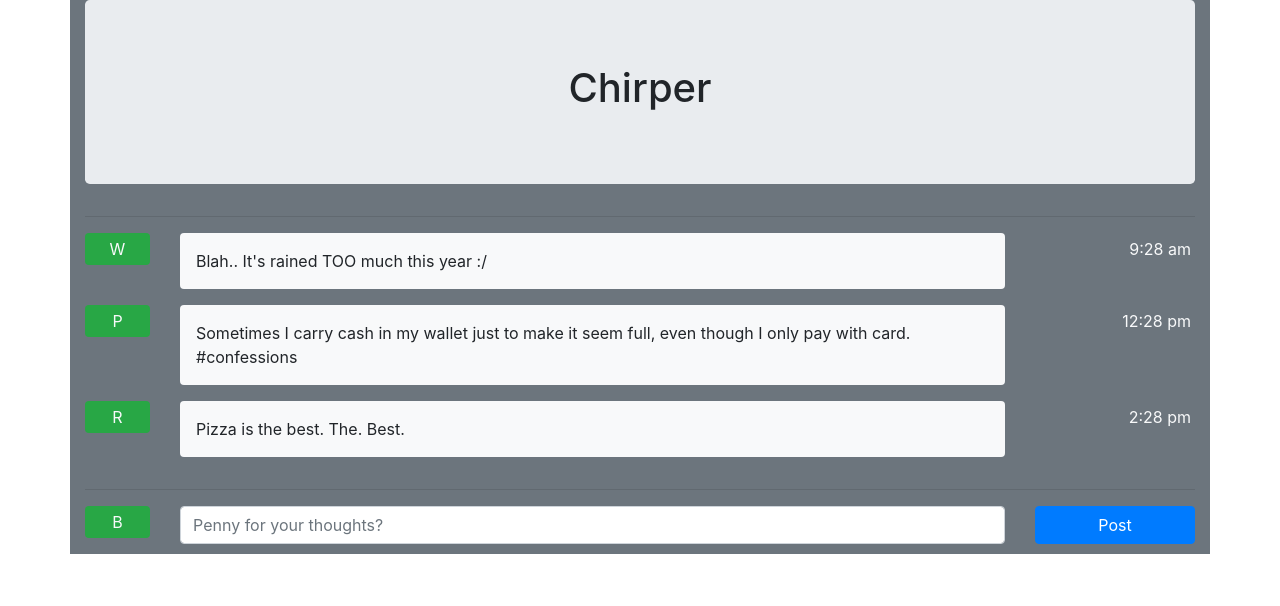
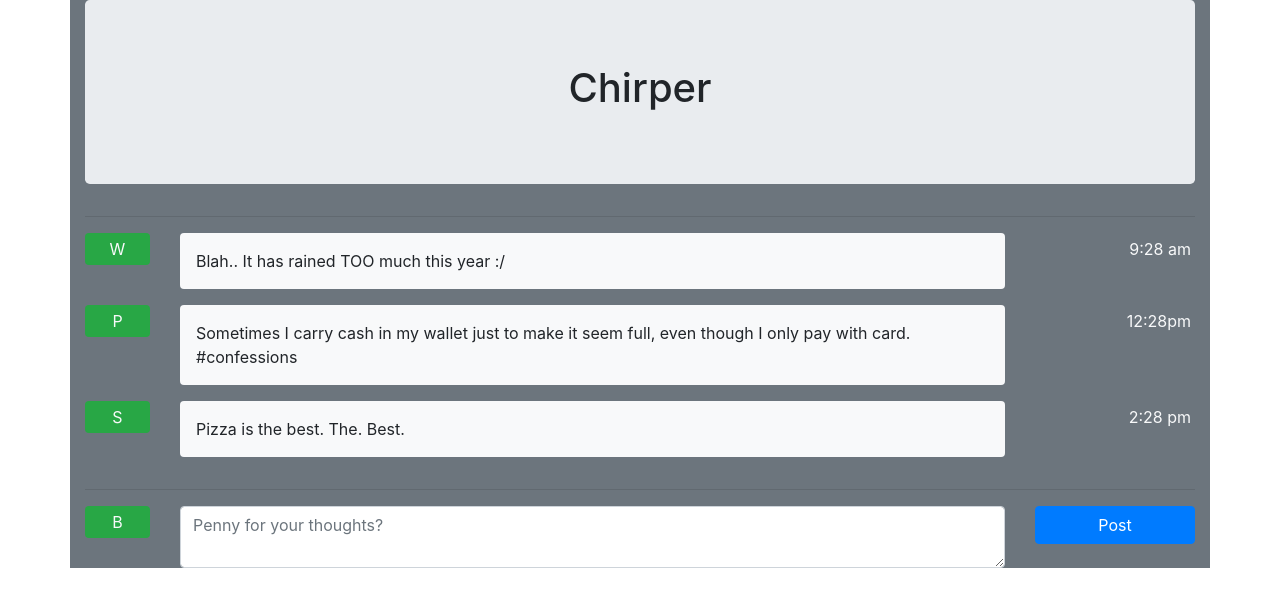
Before and after one commit to Bryantellius/Chirper, a React (Create React App) app in the folder chirper/: page / in a window 1280 px wide. Shown: the top 606 px of the page. Built offline with nearby package versions, Linux system fonts and the light colour scheme.

Commit message:
added Post-Action and Initial-Post components

```diff
--- a/chirper/src/App.js
+++ b/chirper/src/App.js
@@ -1,13 +1,11 @@
 import React from 'react';
 import Initial from './components/Initial';
-import Post from './components/Post';
 
 function App() {
   return (
     <div>
       <Initial />
 
-      <Post />
     </div>
   );
 }
--- /dev/null
+++ b/chirper/src/components/Initial-Post.jsx
@@ -0,0 +1,21 @@
+import React, { Component } from 'react';
+
+class InitialPost extends Component {
+    render() {
+        return (
+            <div className='row'>
+                <div className='col-md-1'>
+                    <p className='rounded bg-success text-light text-center p-1'>{this.props.user}</p>
+                </div>
+                <div className='col-md-9'>
+                    <p className='rounded bg-light p-3'>{this.props.text}</p>
+                </div>
+                <div className='col-md-2'>
+                    <p className='rounded text-light text-right p-1'>{this.props.time}</p>
+                </div>
+            </div>
+        );
+    }
+}
+
+export default InitialPost;
--- a/chirper/src/components/Initial.jsx
+++ b/chirper/src/components/Initial.jsx
@@ -1,11 +1,8 @@
 import React, { Component } from 'react';
+import InitialPost from './Initial-Post';
+import PostAction from './Post-Action';
 
 class Initial extends Component {
-    constructor(props) {
-        super(props);
-
-    }
-
     render() {
         return (
             <div>
@@ -15,44 +12,13 @@ class Initial extends Component {
 
                 <hr></hr>
 
-                <div className='row'>
-                    <div className='col-md-1'>
-                        <p className='rounded bg-success text-light text-center p-1'>W</p>
-                    </div>
-                    <div className='col-md-9'>
-                        <p className='rounded bg-light p-3'>Blah.. It's rained TOO much this year :/</p>
-                    </div>
-                    <div className='col-md-2'>
-                        <p className='rounded text-light text-right p-1'>9:28 am</p>
-                    </div>
-                </div>
+                <InitialPost user='W' text='Blah.. It has rained TOO much this year :/' time='9:28 am' />
 
-                <div className='row'>
-                    <div className='col-md-1'>
-                        <p className='rounded bg-success text-light text-center p-1'>P</p>
-                    </div>
-                    <div className='col-md-9'>
-                        <p className='rounded bg-light p-3'>Sometimes I carry cash in my wallet just to make it seem full, even though
-                        I only pay with card. #confessions</p>
-                    </div>
-                    <div className='col-md-2'>
-                        <p className='rounded text-light text-right p-1'>12:28 pm</p>
-                    </div>
-                </div>
+                <InitialPost user='P' text='Sometimes I carry cash in my wallet just to make it seem full, even though I only pay with card. #confessions' time='12:28pm' />
 
-                <div className='row'>
-                    <div className='col-md-1'>
-                        <p className='rounded bg-success text-light text-center p-1'>R</p>
-                    </div>
-                    <div className='col-md-9'>
-                        <p className='rounded bg-light p-3'>Pizza is the best. The. Best.</p>
-                    </div>
-                    <div className='col-md-2'>
-                        <p className='rounded text-light text-right p-1'>2:28 pm</p>
-                    </div>
-                </div>
+                <InitialPost user='S' text='Pizza is the best. The. Best.' time='2:28 pm' />
 
-                <hr></hr>
+                <PostAction />
             </div>
         );
     }
--- /dev/null
+++ b/chirper/src/components/Post-Action.jsx
@@ -0,0 +1,54 @@
+import React, { Component } from 'react';
+import Post from './Post';
+
+class PostAction extends Component {
+    constructor() {
+        super();
+        this.state = {
+            text: null,
+            hasPosted: false
+        }
+        this.handleClick = this.handleClick.bind(this);
+        this.handleInput = this.handleInput.bind(this);
+    }
+
+    handleClick() {
+        this.setState({
+            hasPosted: true
+        })
+        console.log(this.state.text);
+        console.log(this.state.hasPosted);
+    }
+
+    handleInput(e) {
+        this.setState({
+            text: e.target.value
+        })
+    }
+
+    render() {
+
+        return (
+            <React.Fragment>
+                <Post text={this.state.text} hasPosted={false}/>
+
+                <hr></hr>
+
+                <div className='row'>
+                    <div className='col-md-1'>
+                        <p className='rounded bg-success text-light text-center p-1'>B</p>
+                    </div>
+                    <div className='col-md-9 input-group'>
+                        <textarea className='form-control' placeholder='Penny for your thoughts?' onInput={this.handleInput} id='postInput'></textarea>
+                    </div>
+                    <div className='col-md-2 text-center'>
+                        <button className='btn btn-primary w-100' onClick={this.handleClick}>Post</button>
+                    </div>
+                </div>
+            </React.Fragment>
+
+        );
+    }
+}
+
+export default PostAction;
--- a/chirper/src/components/Post.jsx
+++ b/chirper/src/components/Post.jsx
@@ -3,23 +3,35 @@ import React, { Component } from 'react';
 class Post extends Component {
     constructor(props) {
         super(props);
-
+        this.text = props.text;
+        this.hasPosted = props.hasPosted;
+        this.time = null;
+        this.user = null;
     }
 
+
+
     render() {
+        if (this.hasPosted) {
+            console.log('success');
             return (
                 <div className='row'>
                     <div className='col-md-1'>
-                    <p className='rounded bg-success text-light text-center p-1'>B</p>
+                        <p className='rounded bg-success text-light text-center p-1'>{this.user}</p>
                     </div>
-                <div className='col-md-9 input-group'>
-                    <input className='form-control' placeholder='Penny for your thoughts?'></input>
+                    <div className='col-md-9'>
+                        <p className='rounded bg-light p-3'>{this.text}</p>
                     </div>
-                <div className='col-md-2 text-center'>
-                    <button className='btn btn-primary w-100'>Post</button>
+                    <div className='col-md-2'>
+                        <p className='rounded text-light text-right p-1'>{this.time}</p>
                     </div>
                 </div>
             );
+        } else {
+            console.log('no go');
+            return null;
+        }
+
     }
 }
 
```
Lines whose indentation alone changed are shown as unchanged.
